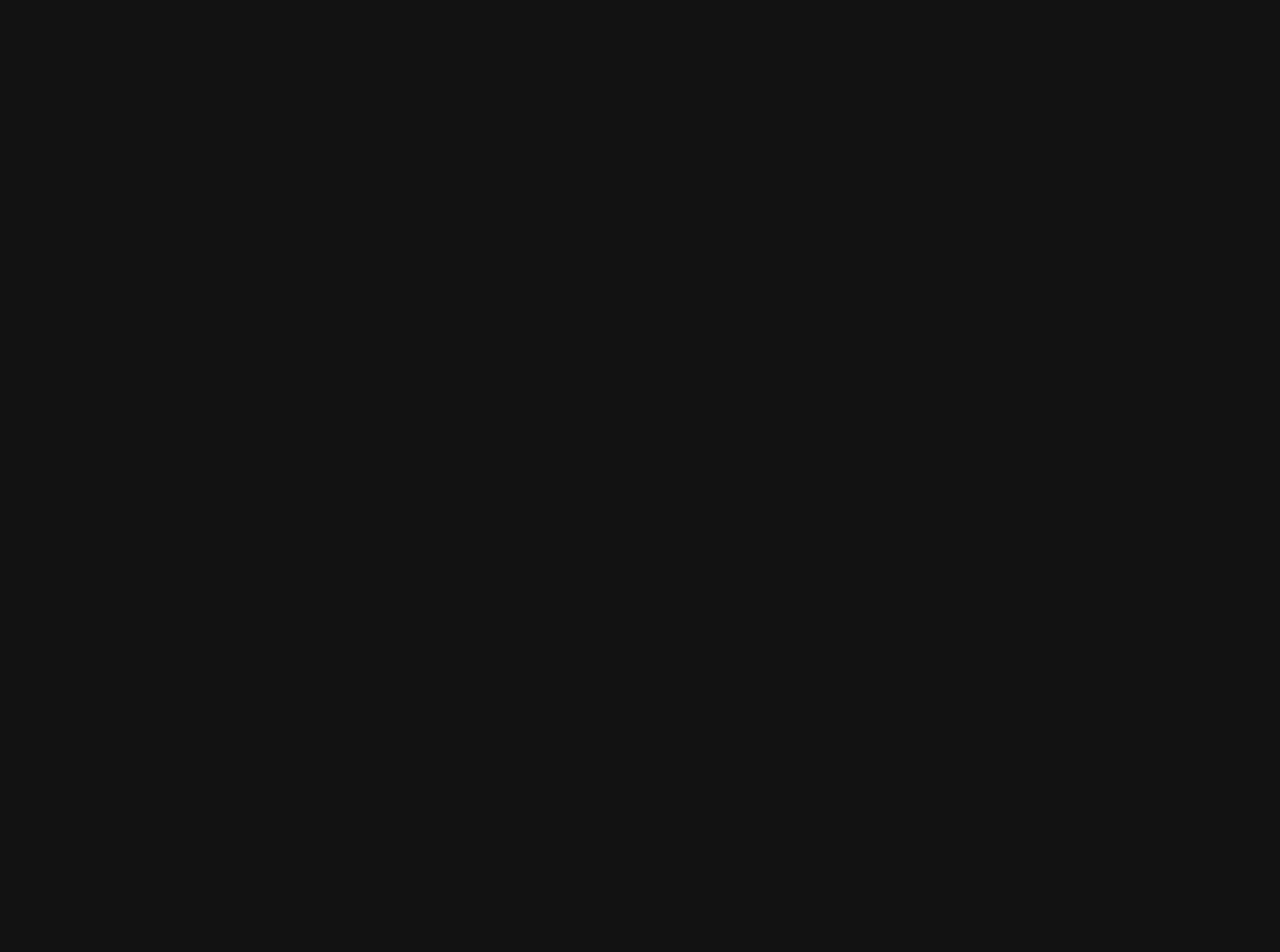
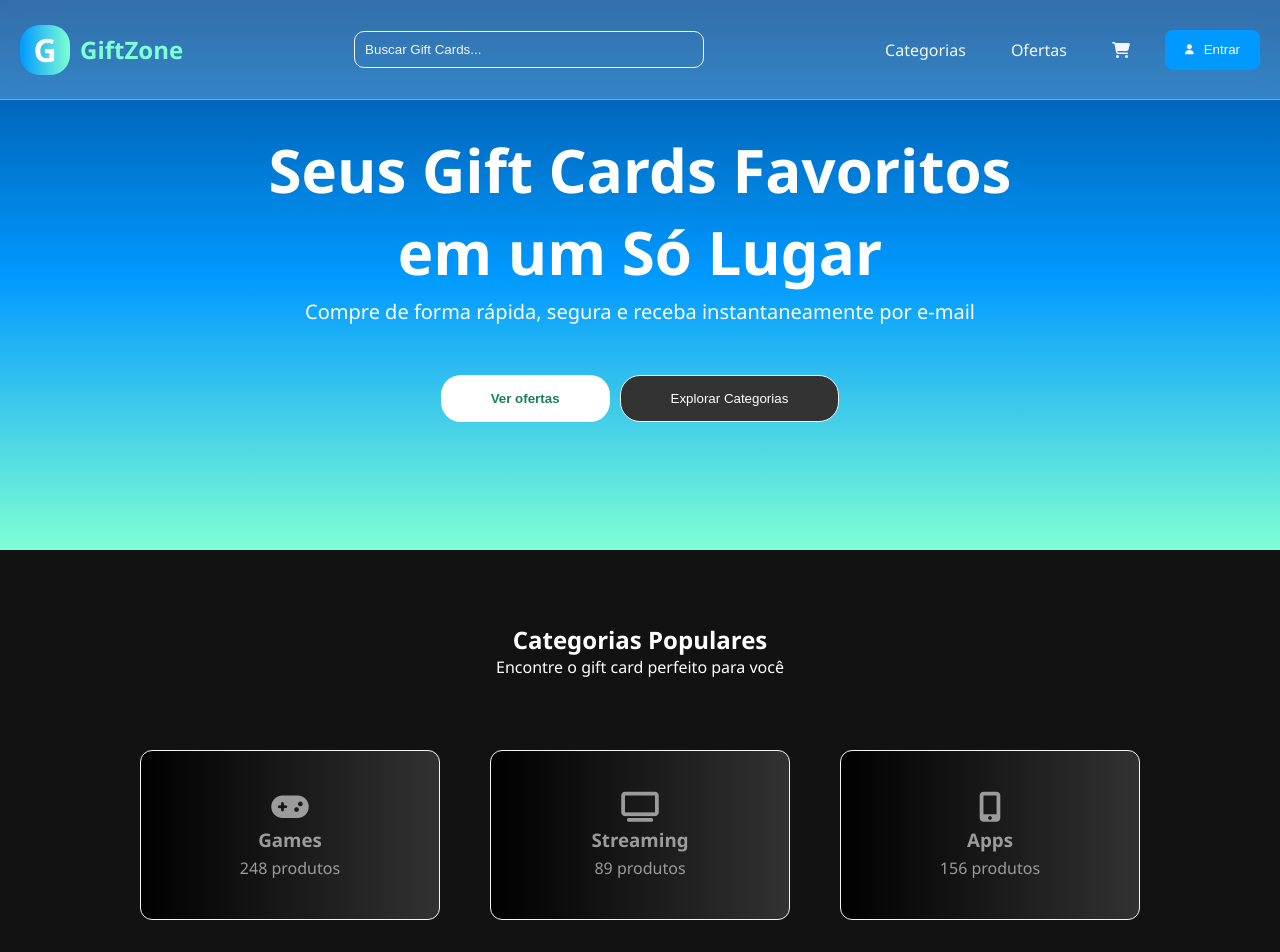
Before and after one commit to gabrielcoutinhoDL/GiftZone-Projeto, a React (Vite) app: page / in a window 1280 px wide. Before the commit this address had no page. Shown: the top 952 px of the page. Before the commit the page ends 800 px from the top, so only its background shows below. Built offline with nearby package versions, Linux system fonts and the light colour scheme.

Commit message:
pagina-principal

```diff
--- a/index.html
+++ b/index.html
@@ -4,6 +4,7 @@
     <meta charset="UTF-8" />
     <link rel="icon" type="image/svg+xml" href="/vite.svg" />
     <meta name="viewport" content="width=device-width, initial-scale=1.0" />
+    <link rel="stylesheet" href="https://cdnjs.cloudflare.com/ajax/libs/font-awesome/6.5.1/css/all.min.css">
     <title>giftzone-projeto</title>
   </head>
   <body>
--- /dev/null
+++ b/src/App.css
@@ -0,0 +1,5 @@
+*{
+    margin: 0;
+    padding: 0;
+    box-sizing: border-box;
+}
--- a/src/App.jsx
+++ b/src/App.jsx
@@ -1,6 +1,7 @@
 import { BrowserRouter, Routes, Route } from "react-router-dom";
 import Anuncio from "./assets/Pages/anuncio/anuncio";
 import Login from "./assets/Pages/Login/Login.jsx";
+import PaginaPrincipal from "./assets/Pages/Principal/PaginaPrincipal.jsx";
 
 
 export default function App() {
@@ -9,6 +10,7 @@ export default function App() {
       <Routes>
         <Route path="/anuncio" element={<Anuncio />} />
         <Route path="/login" element={<Login />} />
+        <Route path="/" element={<PaginaPrincipal/>}/>
       </Routes>
     </BrowserRouter>
   );
--- /dev/null
+++ b/src/assets/Pages/Principal/PaginaPrincipal.css
@@ -0,0 +1,138 @@
+
+header{
+    display: flex;
+    justify-content: space-between;
+    align-items: center;
+    width: 100%;
+    background: rgba(255, 255, 255, 0.2);
+    backdrop-filter: blur(10px);
+    -webkit-backdrop-filter: blur(10px);
+    border-bottom: 1px solid rgba(255, 255, 255, 0.3);
+    padding: 0 20px;
+    height: 100px;
+    position: fixed;
+}
+.zonaLogo{
+    display: flex;
+    justify-content: center;
+    align-items: center;
+    gap: 10px;
+}
+.logoTipo{
+    background: linear-gradient(to left, aquamarine, rgb(0, 153, 255));
+    width: 50px;
+    height: 50px;
+    border-radius: 20px;
+    display: flex;
+    justify-content: center;
+    align-items: center;
+}
+header h2{
+   color: aquamarine;
+}
+.pesquisaInput{
+    border: 1px solid whitesmoke;
+    width: 350px;
+    padding: 10px;
+    border-radius: 10px;
+    background: none;
+    color: aliceblue;
+}
+.pesquisaInput::placeholder{
+    color: whitesmoke;
+}
+.opcoes li{
+    list-style: none;
+}
+.opcoes a{
+    display: flex;
+    justify-content: center;
+    align-items: center;
+    height: 40px;
+    padding: 0 10px;
+    border-radius: 10px;
+    text-decoration: none;
+    color:aliceblue;
+    transition: background ease 0.3s, color ease 0.3s;
+}
+.opcoes a:hover{
+    text-decoration: none;
+    color:rgb(0, 88, 146);
+    background: rgb(192, 255, 234);
+}
+.opcoes{
+    display: flex;
+    gap: 25px;
+}
+.navegacao{
+    display: flex;
+    gap: 25px
+}
+.botaoEntrar{
+    display: flex;
+    justify-content: center;
+    align-items: center;
+    background: rgb(0, 153, 255);
+    gap: 10px;
+    transition: background ease 0.3s;
+}
+.botaoEntrar:hover{
+    background: rgb(0, 114, 190);
+}
+.banner{
+    display: flex;
+    justify-content: center;
+    align-items: center;
+    flex-direction: column;
+    background: linear-gradient(to top, aquamarine, rgb(0, 153, 255), rgb(0, 74, 148));
+    height: 550px;
+    gap: 50px;
+}.txtBanner{
+    display: flex;
+    justify-content: center;
+    align-items: center;
+    text-align: center;
+    gap: 5px;
+    width: 800px;
+    flex-direction: column;
+}
+.txtBanner p{
+    font-size: 20px;
+}
+.banner h1{
+    font-size: 60px;
+}
+.botaoBanner{
+    display: flex;
+    gap: 10px;
+}
+.botaoBanner button{
+    padding: 15px 50px;
+    border-radius: 20px;
+}
+.btnOfertas{
+    background: white;
+    color: rgb(26, 126, 92);
+    font-weight:700;
+}
+.explorarCate {
+    border: 1px solid whitesmoke;
+    transition: background ease 0.3s, border ease 0.3s;
+}
+.explorarCate:hover {
+    background: rgba(0,0,0, 0.5);
+    border: 1px solid whitesmoke;
+}
+.card-grid{
+    display: flex;
+
+}
+.textCategoria{
+    display: flex;
+    align-items: center;
+    justify-content: center;
+    flex-direction: column;
+    height: 200px;
+    background: linear-gradient(grey, 0.5);
+
+}
--- /dev/null
+++ b/src/assets/Pages/Principal/PaginaPrincipal.jsx
@@ -0,0 +1,83 @@
+import React from 'react'
+import Cards from '../../components/cards/Cards'
+import './PaginaPrincipal.css'
+const PaginaPrincipal = () => {
+        const categorias = [
+            {id: 1, icone: 'fa-gamepad',titulo: 'Games', descricao: '248 produtos', link: ''},
+            {id: 2, icone: 'fa-tv', titulo: 'Streaming', descricao: '89 produtos', link: ''},
+            {id: 3, icone: 'fa-mobile-alt', titulo: 'Apps', descricao: '156 produtos', link: ''},
+            {id: 4, icone: 'fa-music', titulo: 'Música', descricao: '134 produtos', link: ''}
+        ]
+  return (
+    <div>
+        <header>
+            <div className='zonaLogo'>
+                <div className='logoTipo'><h1>G</h1></div>
+                <h2>GiftZone</h2>
+            </div>
+            <form>
+                <input type="text" placeholder='Buscar Gift Cards...' className='pesquisaInput'/>
+            </form>
+            <nav className='navegacao'>
+                <ul className='opcoes'>
+                    <li><a href="">Categorias</a></li>
+                    <li><a href="">Ofertas</a></li>
+                    <li><a href="">
+                            <i className="fas fa-shopping-cart"></i>
+                        </a>
+                    </li>
+                </ul>
+                <button className='botaoEntrar' >
+                    <i className="fas fa-user fa-xs"></i>
+                    Entrar
+                </button>
+            </nav>
+        </header>
+        <main>
+            <section className='banner'>
+                <div className='txtBanner'>
+                    <h1>
+                        Seus Gift Cards Favoritos em um Só Lugar
+                    </h1>
+                    <p>
+                        Compre de forma rápida, segura e receba instantaneamente por e-mail
+                    </p>
+                </div>
+                <div className='botaoBanner'>
+                    <button className='btnOfertas'>
+                        Ver ofertas
+                    </button>
+                    <button className='explorarCate'>
+                        Explorar Categorias
+                    </button>
+                </div>
+            </section>
+            <section>
+                <div className='textCategoria'>
+                    <h1>
+                        Categorias Populares
+                    </h1>
+                    <p>
+                        Encontre o gift card perfeito para você
+                    </p>
+                </div>
+                <section>
+                    <div className="cards-grid">
+                        {categorias.map((cat) => (
+                        <Cards
+                            key={cat.id}
+                            icone={cat.icone}
+                            titulo={cat.titulo}
+                            descricao={cat.descricao}
+                            link={cat.link}
+                        />
+                        ))}
+                    </div>
+                </section>
+            </section>
+        </main>
+    </div>
+  )
+}
+
+export default PaginaPrincipal
--- /dev/null
+++ b/src/assets/components/cards/Cards.css
@@ -0,0 +1,33 @@
+.cards-grid {
+  display: flex;
+  flex-wrap: wrap;
+  gap: 50px;
+  justify-content: center;
+}
+
+.card {
+    display: flex;
+    justify-content: center;
+    align-items: center;
+    flex-direction: column;
+    gap: 5px;
+    min-width: 200px;
+    width: 300px;
+    border: 1px solid whitesmoke;
+    height: 170px;
+    background: linear-gradient(to left ,rgb(50, 50, 50), black);
+    cursor:pointer;
+    transition: transform ease 0.3s, border ease 0.3s;
+}
+.card:hover{
+    transform: translateY(-10px);
+    box-shadow: 0 0 10px aquamarine;
+    border: 1px solid aquamarine;
+}
+.card-icone{
+    font-size: 30px;
+    transition: color ease 0.3s;
+}
+.card-icone:hover{
+    color: aquamarine;
+}
--- /dev/null
+++ b/src/assets/components/cards/Cards.jsx
@@ -0,0 +1,16 @@
+import React from 'react'
+import { useNavigate } from 'react-router-dom'
+import './Cards.css'
+
+function Cards({icone, titulo, descricao, link }){
+    const navigate = useNavigate();
+  return (
+    <article className="card" onClick={() => navigate(link)}>
+      <i className={`fas ${icone} card-icone`}></i>
+      <h3 className="card-titulo">{titulo}</h3>
+      <p className="card-descricao">{descricao}</p>
+    </article>
+  )
+}
+
+export default Cards
```
